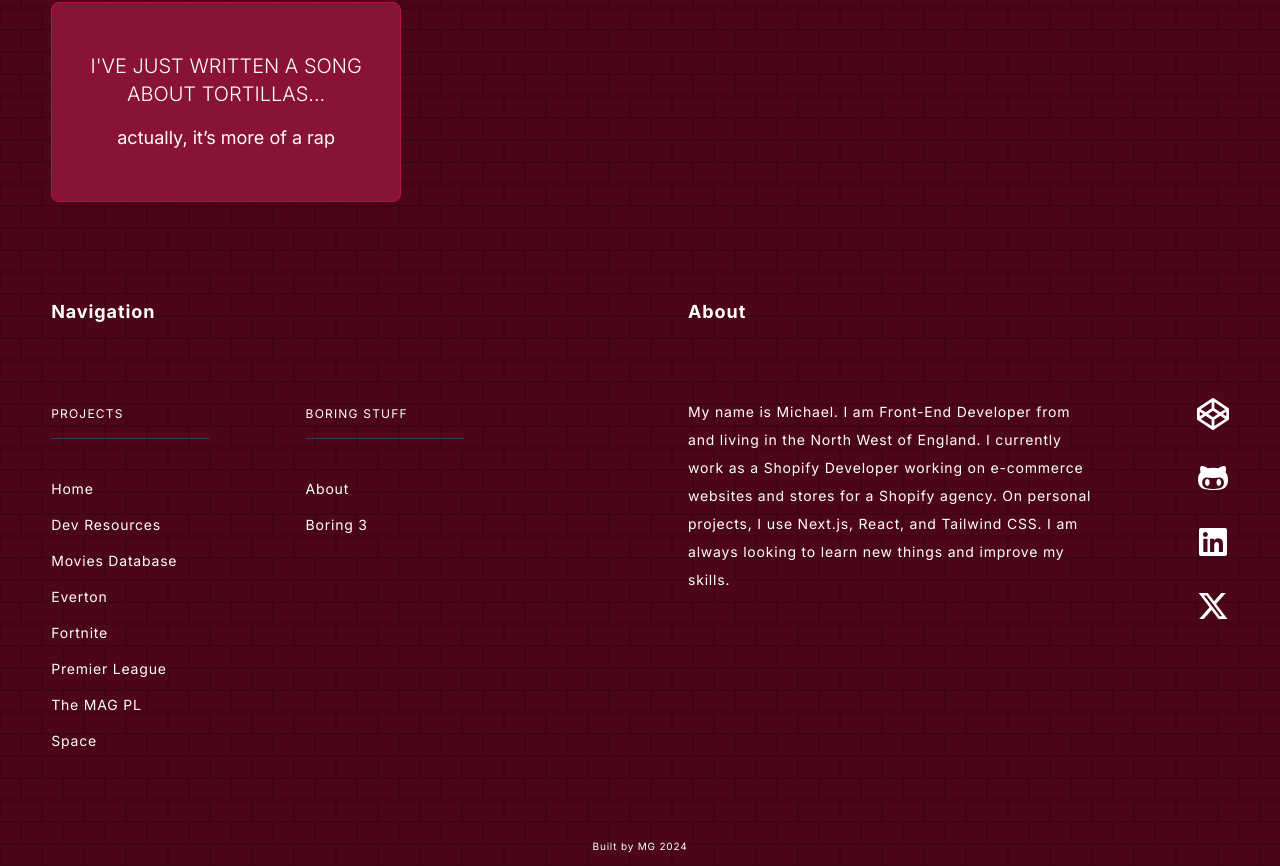
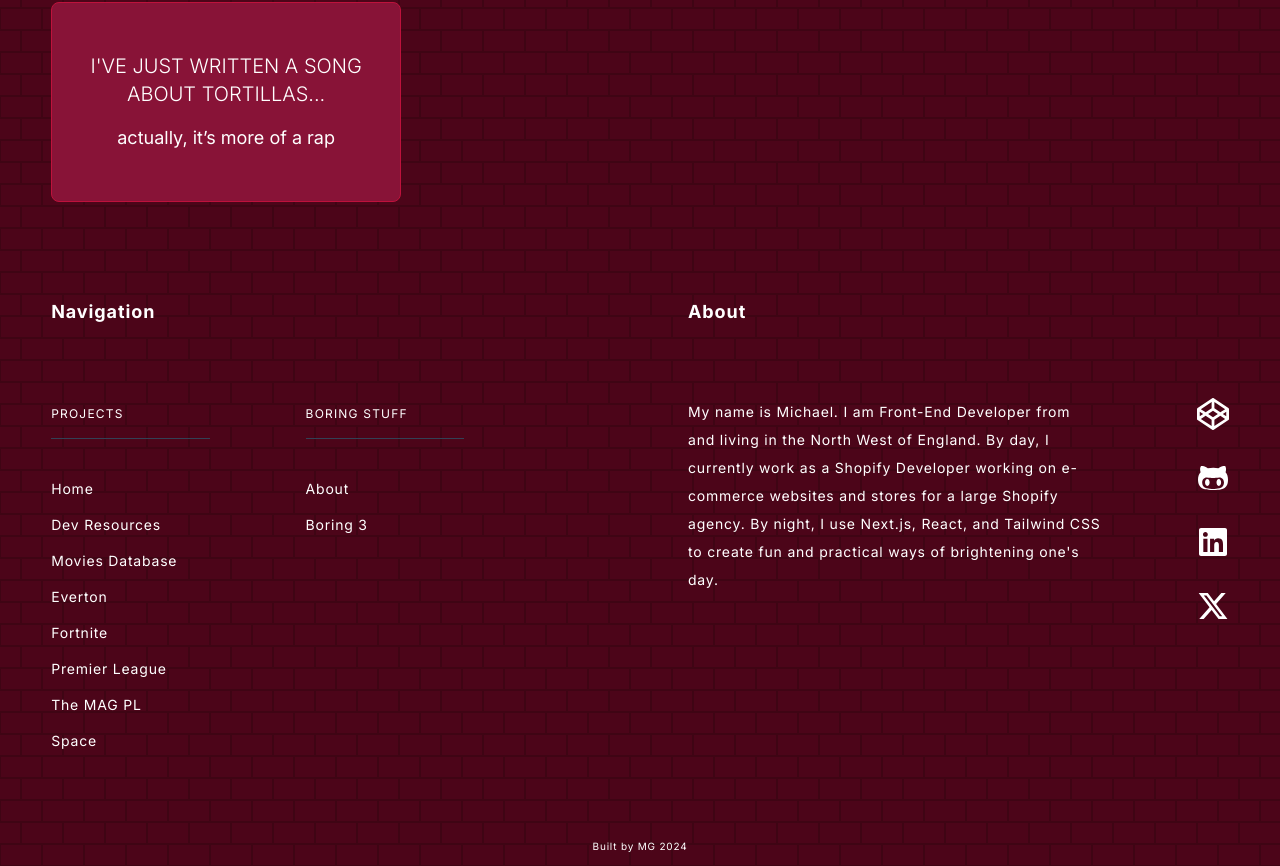
Before and after one commit to michaelgainford/michaelgainford.github.io, a Next.js app: page /projects/jokes in a window 1280 px wide. Shown: the part 1356-2222 px from the top of the page. Built offline with nearby package versions, Linux system fonts and the light colour scheme.

Commit message:
Updated global elements.

```diff
--- a/app/globals.css
+++ b/app/globals.css
@@ -197,3 +197,5 @@ html,
       scrollbar-width: none;  /* Firefox */
 }
 }
+
+.cls-1{fill:none;stroke:#020202;stroke-miterlimit:10;stroke-width:1.92px;}
--- a/components/footer/Footer_About.jsx
+++ b/components/footer/Footer_About.jsx
@@ -1,7 +1,7 @@
 import Link from "next/link";
 import DataForSocials from "/components/data/Data_For_Socials";
 import FooterSectionHeader from "./Footer_Section_Header";
-const footerAboutText = `My name is Michael. I am Front-End Developer from and living in the North West of England. I currently work as a Shopify Developer working on e-commerce websites and stores for a Shopify agency. On personal projects, I use Next.js, React, and Tailwind CSS. I am always looking to learn new things and improve my skills.`;
+const footerAboutText = "My name is Michael. I am Front-End Developer from and living in the North West of England. By day, I currently work as a Shopify Developer working on e-commerce websites and stores for a large Shopify agency. By night, I use Next.js, React, and Tailwind CSS to create fun and practical ways of brightening one's day.";
 
 export default function FOOTER_ABOUT() {
   return (
```
